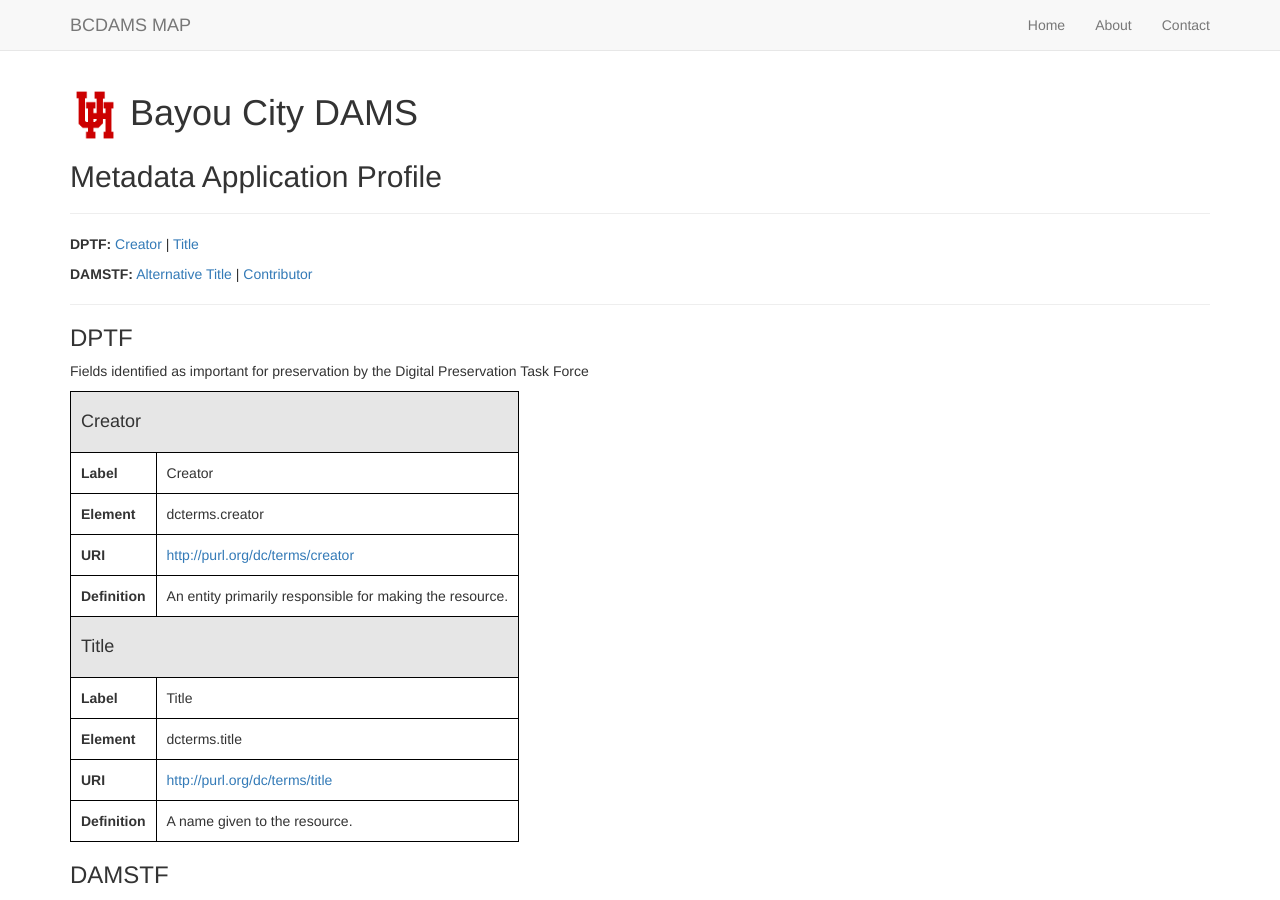
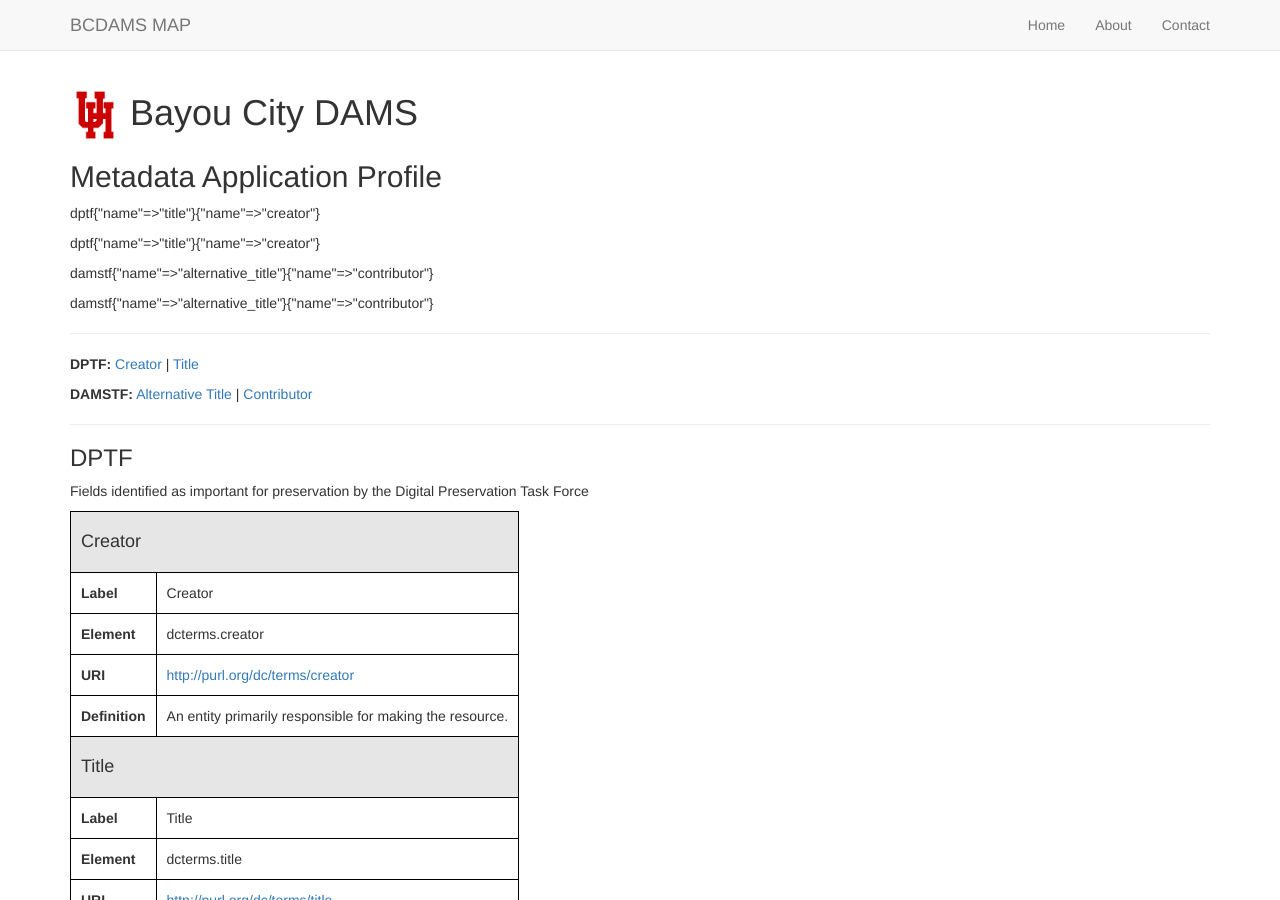
Before and after one commit to uhlibraries-digital/bcdams-map, a Jekyll site: the page built from index.html, in a window 1280 px wide and 900 px high. Built offline with Jekyll 4.4.1, drawn with Linux system fonts in a browser that asks for light colours; nearby versions of some CDN libraries; the list of posts is cut into pages by our own code.

Commit message:
order experiment

```diff
--- a/index.html
+++ b/index.html
@@ -7,7 +7,7 @@
 
 {% for namespace in site.data.order %}
   <!-- {% for element in namespace %} -->
-    <p>{{ namespace.name }}</p>
+    <p>{{ namespace }}</p>
   <!-- {% endfor %} -->
 {% endfor %}
 
```
